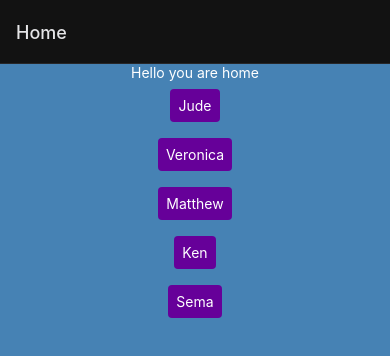
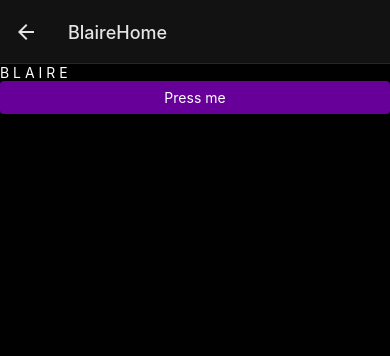
Before and after one commit to judemorrissey/rn-fun, a React Native app: screen /BlaireHome in a window 390 px wide. Shown: the top 356 px of the page. Built offline with nearby package versions, Linux system fonts and the light colour scheme.

Commit message:
adding a Blaire screen (#26)
* adding a Blaire screen

* feedback

```diff
--- a/src/App.tsx
+++ b/src/App.tsx
@@ -21,6 +21,7 @@ import KenHome from 'screens/KenHome';
 import MatthewHome from 'screens/MatthewHome';
 import SemaHome from 'screens/SemaHome';
 import VeronicaHome from 'screens/VeronicaHome';
+import BlaireHome from 'screens/BlaireHome';
 
 const Stack = createNativeStackNavigator<RootStackParams>();
 
@@ -35,6 +36,7 @@ const App = () => {
         <Stack.Screen component={MatthewHome} name="MatthewHome" />
         <Stack.Screen component={SemaHome} name="SemaHome" />
         <Stack.Screen component={VeronicaHome} name="VeronicaHome" />
+        <Stack.Screen component={BlaireHome} name="BlaireHome" />
       </Stack.Navigator>
     </NavigationContainer>
   );
--- /dev/null
+++ b/src/screens/BlaireHome/BlaireHome.tsx
@@ -0,0 +1,22 @@
+import * as React from 'react';
+import {useCallback} from 'react';
+import {Linking, Text, View} from 'react-native';
+import Button from 'components/Button';
+
+import styles from './styles';
+
+type Props = {};
+
+function BlaireHome(props: Props) {
+  const onPress = useCallback(() => {
+    Linking.openURL('https://dintaifungusa.com/');
+  }, []);
+  return (
+    <View style={styles.container}>
+      <Text style={styles.text}>{`B L A I R E`}</Text>
+      <Button onPress={onPress} title="Press me" />
+    </View>
+  );
+}
+
+export default BlaireHome;
--- /dev/null
+++ b/src/screens/BlaireHome/index.ts
@@ -0,0 +1,3 @@
+import BlaireHome from './BlaireHome';
+
+export default BlaireHome;
--- /dev/null
+++ b/src/screens/BlaireHome/styles.ts
@@ -0,0 +1,19 @@
+import type {TextStyle, ViewStyle} from 'react-native';
+
+import {StyleSheet} from 'react-native';
+
+import theme from 'lib/theme';
+
+type Styles = {
+  container: ViewStyle;
+  text: TextStyle;
+};
+
+export default StyleSheet.create<Styles>({
+  container: {
+    flex: 1,
+  },
+  text: {
+    color: theme.colors.text.importance.veryHigh,
+  },
+});
--- a/src/screens/Home/Home.tsx
+++ b/src/screens/Home/Home.tsx
@@ -35,6 +35,10 @@ function Home() {
     navigation.navigate('SemaHome');
   }, [navigation]);
 
+  const onPressBlaire = useCallback(() => {
+    navigation.navigate('BlaireHome');
+  }, [navigation]);
+
   return (
     <View style={styles.container}>
       <Text style={styles.text}>{`Hello you are home`}</Text>
@@ -47,6 +51,7 @@ function Home() {
       <Button onPress={onPressMatthew} style={styles.button} title="Matthew" />
       <Button onPress={onPressKen} style={styles.button} title="Ken" />
       <Button onPress={onPressSema} style={styles.button} title="Sema" />
+      <Button onPress={onPressBlaire} style={styles.button} title="Blaire" />
     </View>
   );
 }
--- a/src/screens/types.ts
+++ b/src/screens/types.ts
@@ -5,4 +5,5 @@ export type RootStackParams = {
   MatthewHome: undefined;
   VeronicaHome: undefined;
   SemaHome: undefined;
+  BlaireHome: undefined;
 };
```
Also changed, not shown: src/screens/BlaireHome/test.tsx (added, +7 -0 lines).
